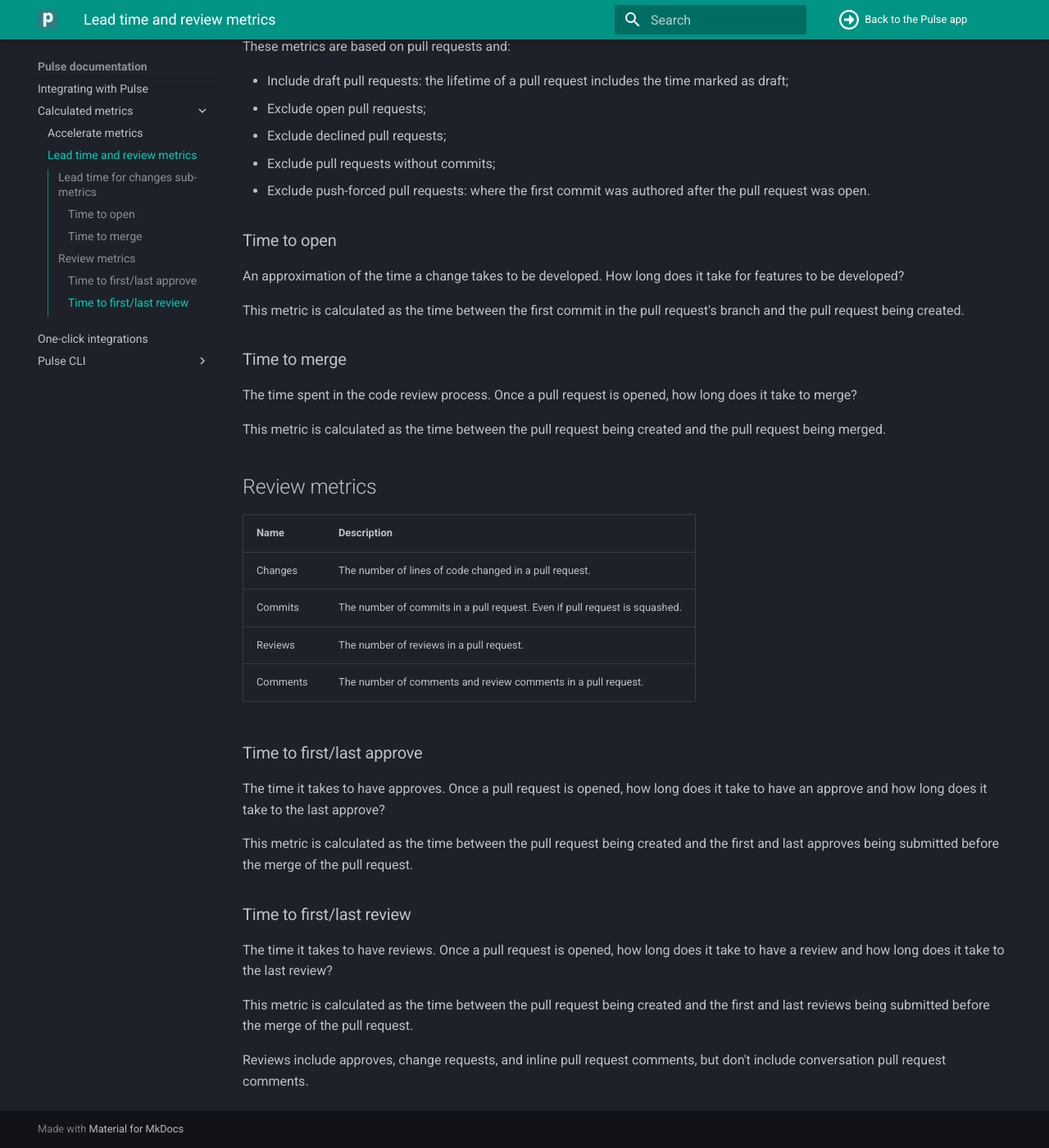
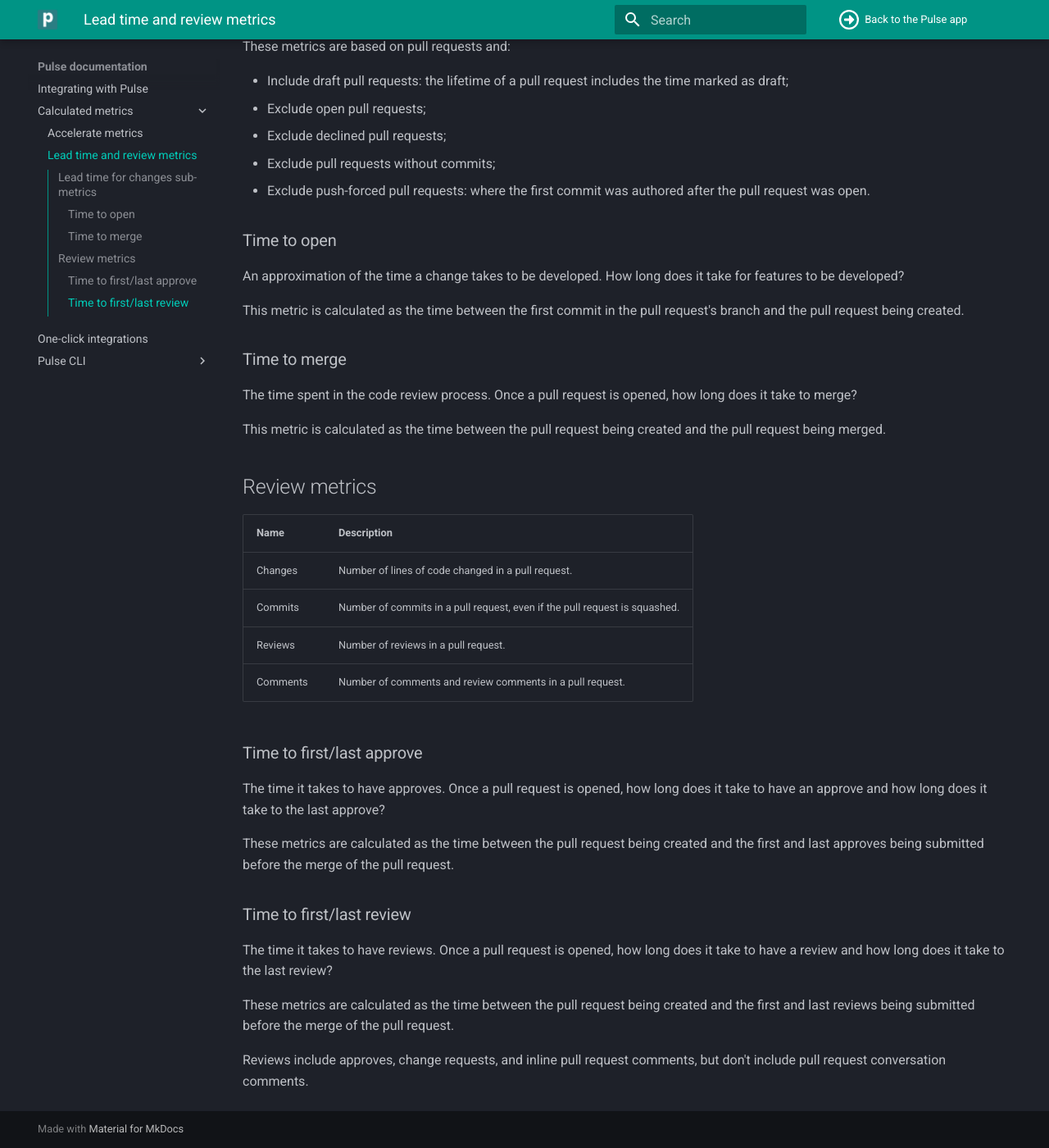
Before and after one commit to codacy/pulse-user-docs, an MkDocs documentation site: the page built from docs/metrics/lead-time-reviews.md, in a window 1280 px wide and 1400 px high, scrolled down 279 px. Shown: the whole window at 82% size. Built offline with MkDocs 1.6.1 and Material for MkDocs 9.7.7, drawn with Linux system fonts in a browser that asks for light colours.

Commit message:
clean: Small edits and improvements to review metrics PUL-434 (#50)
* fix: Rename link to Time to merge

* clean: Small edits to "Lead time and reviews"

* clean: Link to review metrics from GitHub integration

```diff
--- a/docs/metrics/lead-time-reviews.md
+++ b/docs/metrics/lead-time-reviews.md
@@ -28,21 +28,21 @@ This metric is calculated as the time between the pull request being created and
 
 | Name     | Description                                                                |
 | -------- | -------------------------------------------------------------------------- |
-| Changes  | The number of lines of code changed in a pull request.                     |
-| Commits  | The number of commits in a pull request. Even if pull request is squashed. |
-| Reviews  | The number of reviews in a pull request.                                   |
-| Comments | The number of comments and review comments in a pull request.              |
+| Changes  | Number of lines of code changed in a pull request.                         |
+| Commits  | Number of commits in a pull request, even if the pull request is squashed. |
+| Reviews  | Number of reviews in a pull request.                                       |
+| Comments | Number of comments and review comments in a pull request.                  |
 
 ### Time to first/last approve
 
 The time it takes to have approves. Once a pull request is opened, how long does it take to have an approve and how long does it take to the last approve?
 
-This metric is calculated as the time between the pull request being created and the first and last approves being submitted before the merge of the pull request.
+These metrics are calculated as the time between the pull request being created and the first and last approves being submitted before the merge of the pull request.
 
 ### Time to first/last review
 
 The time it takes to have reviews. Once a pull request is opened, how long does it take to have a review and how long does it take to the last review?
 
-This metric is calculated as the time between the pull request being created and the first and last reviews being submitted before the merge of the pull request.
+These metrics are calculated as the time between the pull request being created and the first and last reviews being submitted before the merge of the pull request.
 
-Reviews include approves, change requests, and inline pull request comments, but don't include conversation pull request comments.
+Reviews include approves, change requests, and inline pull request comments, but don't include pull request conversation comments.
```
Also changed, not shown: docs/one-click-integrations.md (+3 -1 lines).
